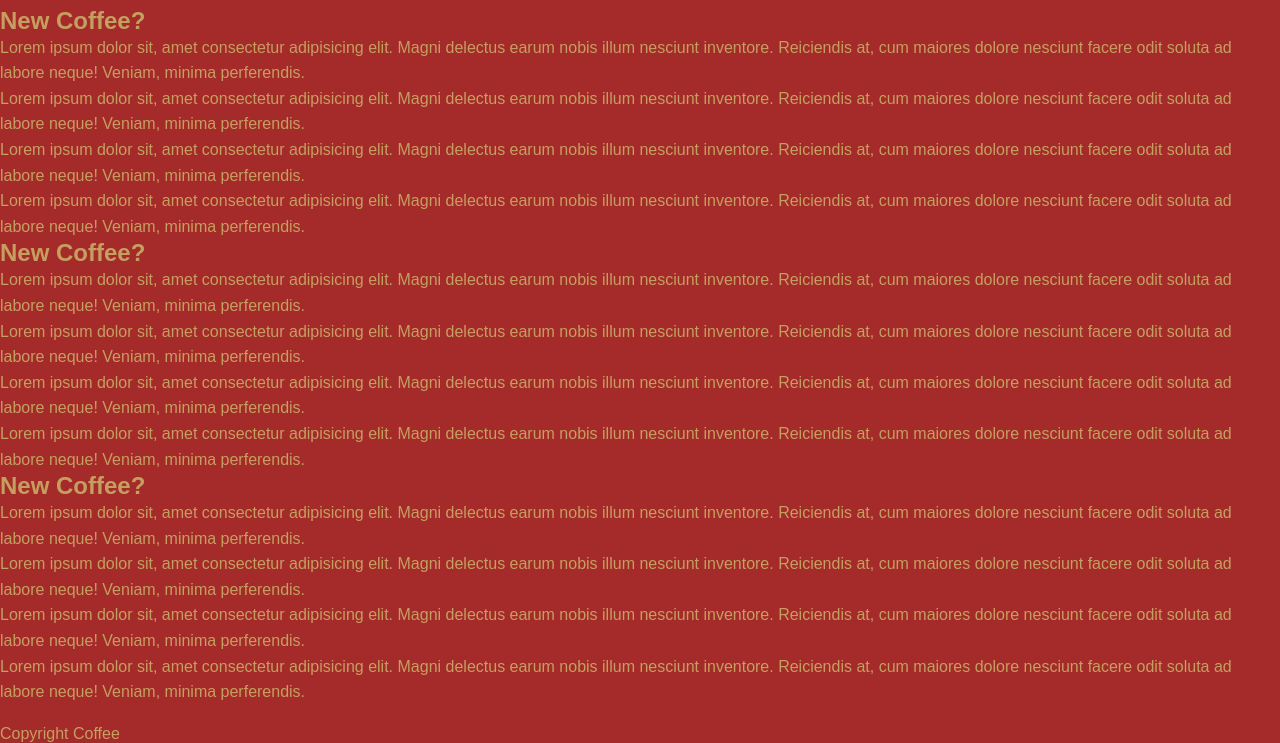
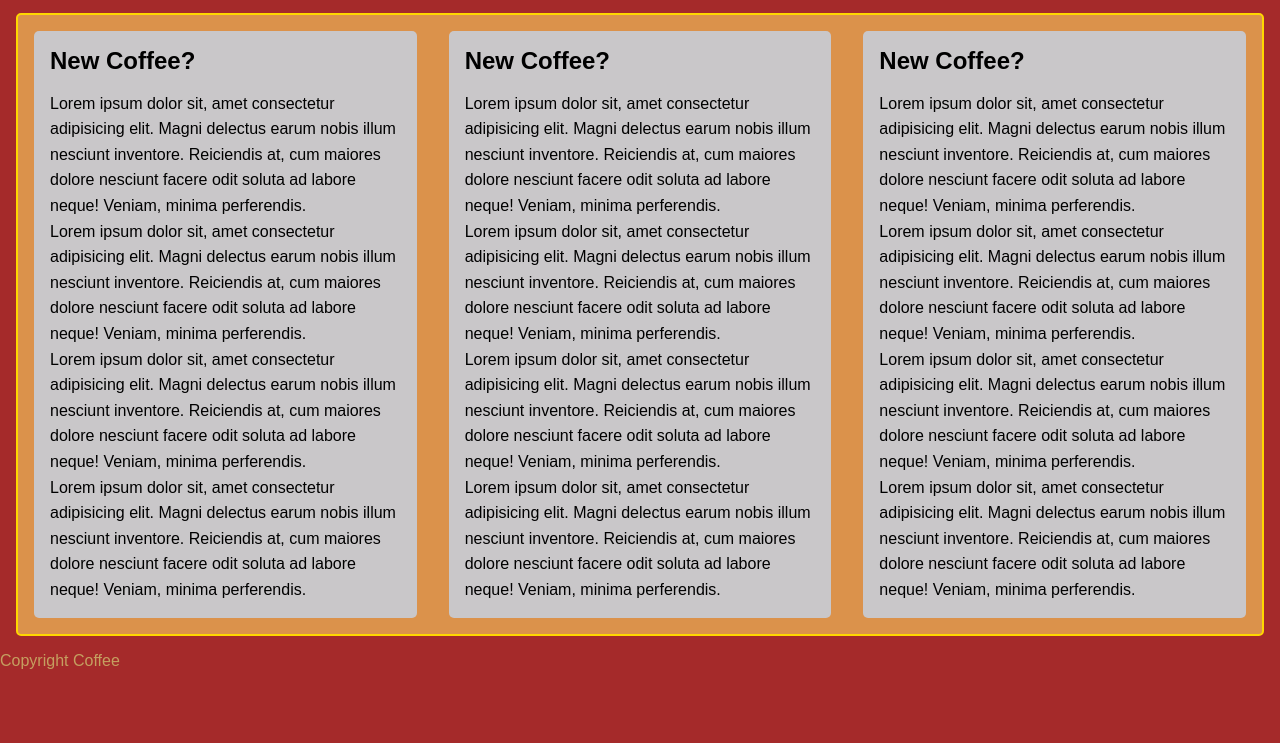
Before and after one commit to WD-067/coffee-shop, a plain HTML site: page index.html in a window 1280 px wide. Shown: the part 551-1294 px from the top of the page. After the commit the page ends 1221 px from the top, so only its background shows below. Drawn offline with Linux system fonts and the light colour scheme.

Commit message:
grid layout added on index page, bottom margin added to form controls on contact page.

```diff
--- a/index.html
+++ b/index.html
@@ -37,8 +37,8 @@
 				/>
 				<figcaption>Experience our signature Latte Art</figcaption>
 			</figure>
-			<section>
-				<article>
+			<section class="features">
+				<article class="card">
 					<h2>New Coffee?</h2>
 					<p>
 						Lorem ipsum dolor sit, amet consectetur adipisicing elit. Magni
@@ -65,7 +65,7 @@
 						minima perferendis.
 					</p>
 				</article>
-				<article>
+				<article  class="card">
 					<h2>New Coffee?</h2>
 					<p>
 						Lorem ipsum dolor sit, amet consectetur adipisicing elit. Magni
@@ -92,7 +92,7 @@
 						minima perferendis.
 					</p>
 				</article>
-				<article>
+				<article  class="card">
 					<h2>New Coffee?</h2>
 					<p>
 						Lorem ipsum dolor sit, amet consectetur adipisicing elit. Magni
--- a/styles.css
+++ b/styles.css
@@ -45,6 +45,27 @@ p,
 li {
 	line-height: 1.6;
 }
+.features {
+	background-color: #db924b;
+	border: 2px solid gold;
+	display: grid;
+	grid-template-columns: repeat(3,1fr);
+	gap: 2rem;
+	margin: 1rem;
+	border-radius: 5px;
+	padding: 1rem;
+
+}
+.card {
+	background-color: #c9c7c9;
+	color: black;
+	padding: 1rem;
+	border-radius: 5px;
+}
+
+.card h2 {
+	margin-bottom: 1rem;
+}
 
 figure {
 	width: 100%;
@@ -84,6 +105,7 @@ textarea {
 	padding: 20px;
 	border: solid 1px #ccc;
 	border-radius: 10px;
+	margin-bottom: 1rem;
 }
 
 button {
```
